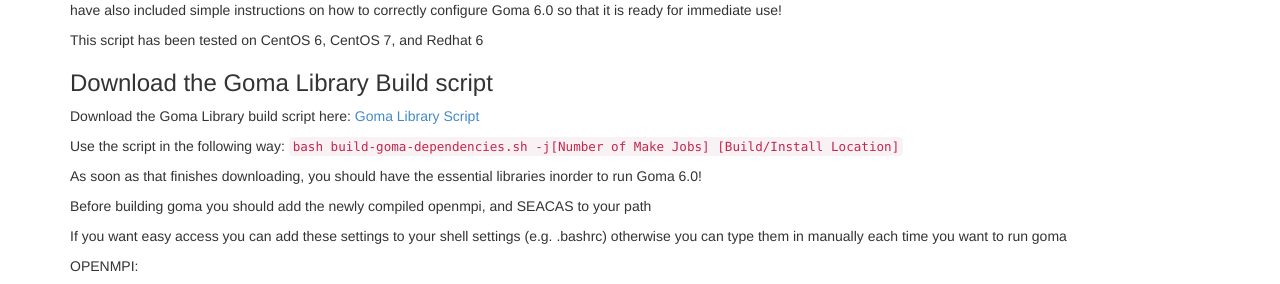
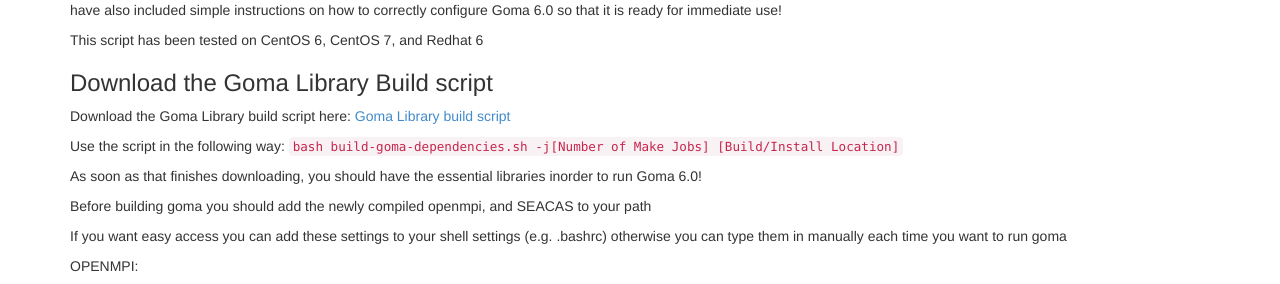
Before and after one commit to goma/goma.github.io, a Jekyll site: the page built from build-script.html, in a window 1280 px wide. Shown: the part 191-475 px from the top of the page. Built offline with Jekyll 4.4.1, drawn with Linux system fonts in a browser that asks for light colours; nearby versions of some CDN libraries; Markdown is read by kramdown in place of the engine named in the settings.

Commit message:
Update build script to point to current version in repo

```diff
--- a/build-script.html
+++ b/build-script.html
@@ -11,7 +11,7 @@
 <p>This script has been tested on CentOS 6, CentOS 7, and Redhat 6</p>
 
 <h3>Download the Goma Library Build script</h3>
-<p>Download the Goma Library build script here: <a href="files/build-goma-dependencies.sh">Goma Library Script</a></p>
+<p>Download the Goma Library build script here: <a href="https://raw.githubusercontent.com/goma/goma/master/scripts/build-goma-dependencies.sh">Goma Library build script</a></p>
 <p>Use the script in the following way: <code>bash build-goma-dependencies.sh -j[Number of Make Jobs] [Build/Install Location]</code><p>
 <p>As soon as that finishes downloading, you should have the essential libraries inorder to run Goma 6.0!</p>
 
```
Also changed, not shown: 1 other file.
